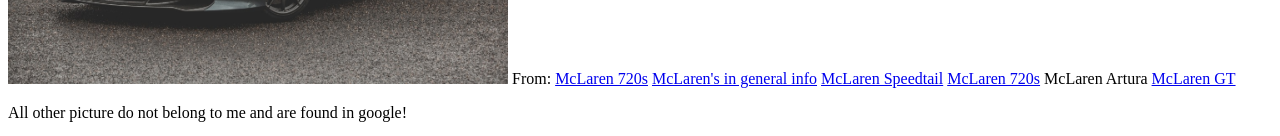
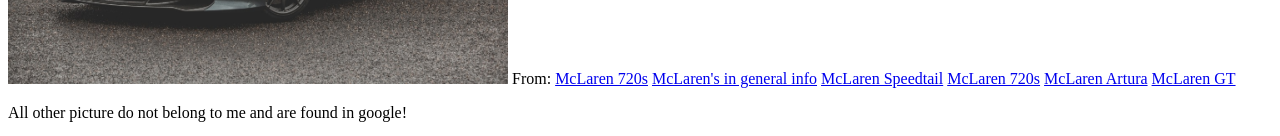
Before and after one commit to mohideeny/home, a plain HTML site: page Citations.html in a window 1280 px wide. Shown: the part 1916-2052 px from the top of the page. Drawn offline with Linux system fonts and the light colour scheme.

Commit message:
Update Citations.html

```diff
--- a/Citations.html
+++ b/Citations.html
@@ -31,7 +31,7 @@
     <a href = "https://en.wikipedia.org/wiki/McLaren">McLaren's in general info</a>
     <a href = "https://en.wikipedia.org/wiki/McLaren_Speedtail">McLaren Speedtail</a>
     <a href = "https://en.wikipedia.org/wiki/McLaren_720S">McLaren 720s</a>
-    <a hef = "https://en.wikipedia.org/wiki/McLaren_Artura">McLaren Artura</a>
+    <a href = "https://en.wikipedia.org/wiki/McLaren_Artura">McLaren Artura</a>
     <a href = "https://en.wikipedia.org/wiki/McLaren_GT">McLaren GT</a>
     <p>
         All other picture do not belong to me and are found in google!
```
